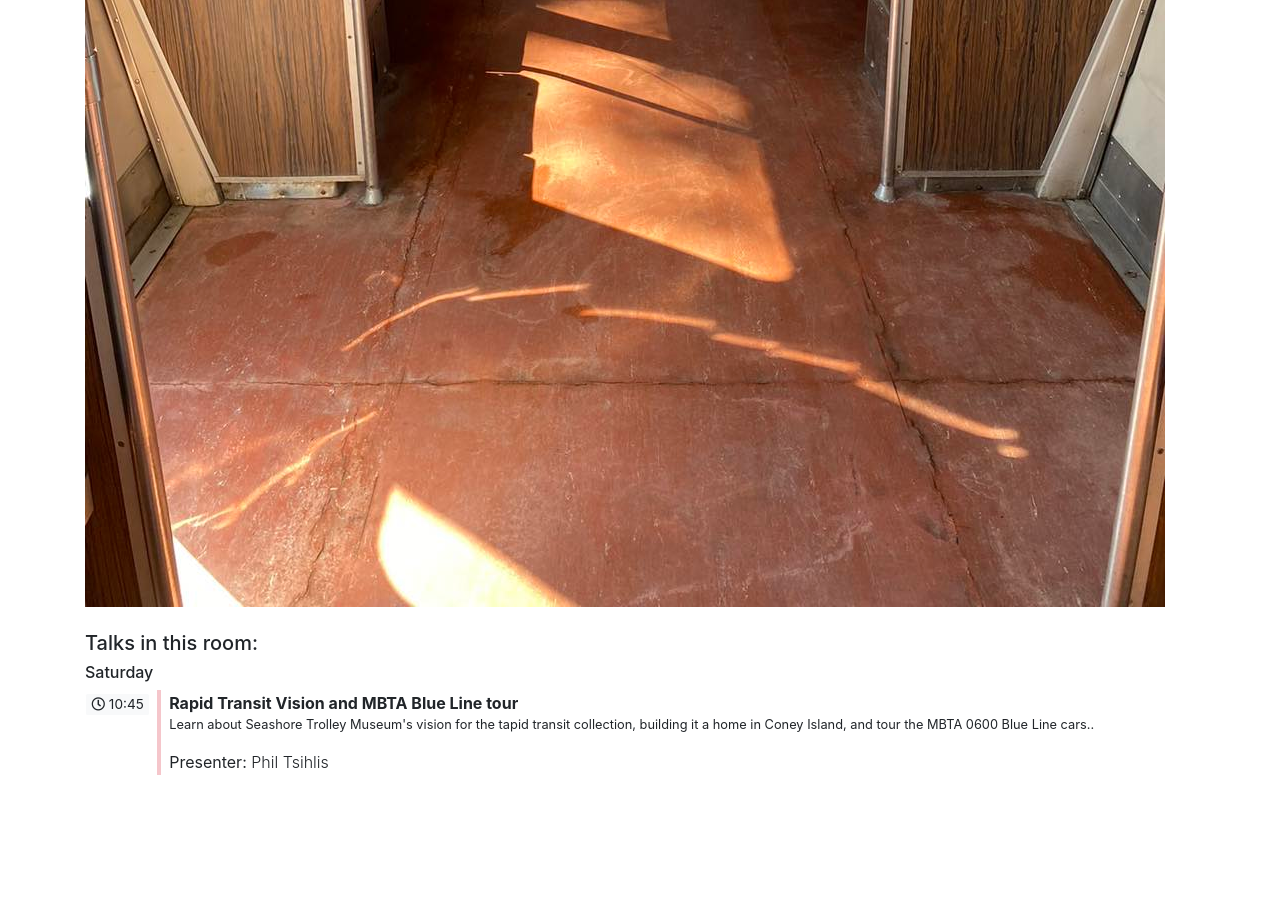
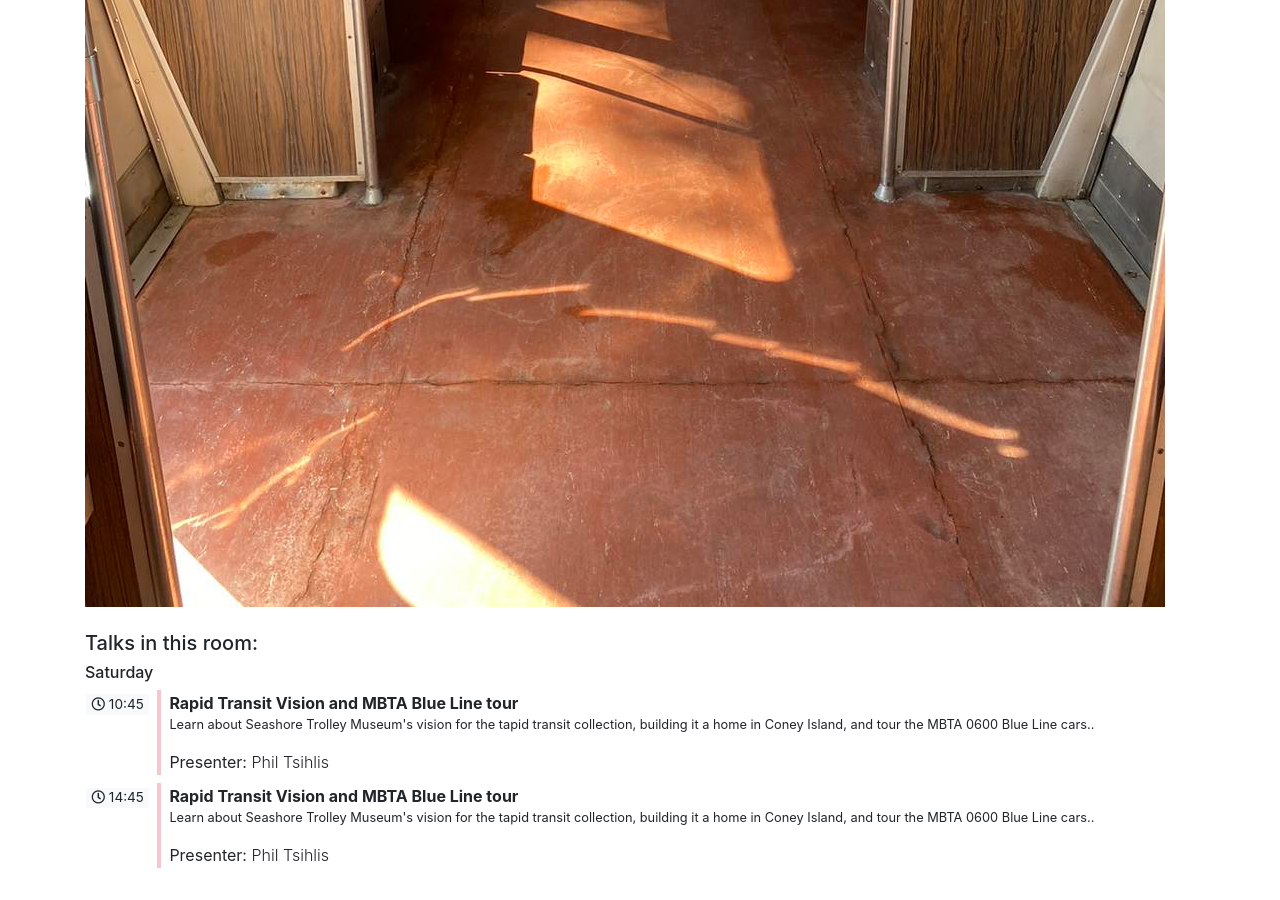
Before and after one commit to NEATOWinterfest/neatowinterfest.org, a Jekyll site: the page built from _rooms/highwood-blueline.md, in a window 1280 px wide and 900 px high, scrolled down 2126 px. Built offline with Jekyll 4.4.1, drawn with Linux system fonts in a browser that asks for light colours; before the commit the page ends 2933 px from its top, so only the background shows below that.

Commit message:
mbta tours

```diff
--- a/_data/program.yml
+++ b/_data/program.yml
@@ -201,13 +201,18 @@
       - name: "Rapid Transit Vision and MBTA Blue Line tour"
         time_start: '10:45'
         time_end: '11:30'
+      - name: "Rapid Transit Vision and MBTA Blue Line tour"
+        time_start: '14:45'
+        time_end: '15:30'
 
   - name: "MBTA Blue Line by Highwood Car Barn"
     talks:
       - name: "Rapid Transit Vision and MBTA Blue Line tour"
         time_start: '10:45'
         time_end: '11:30'
-
+      - name: "Rapid Transit Vision and MBTA Blue Line tour"
+        time_start: '14:45'
+        time_end: '15:30'
 
 
 
```
